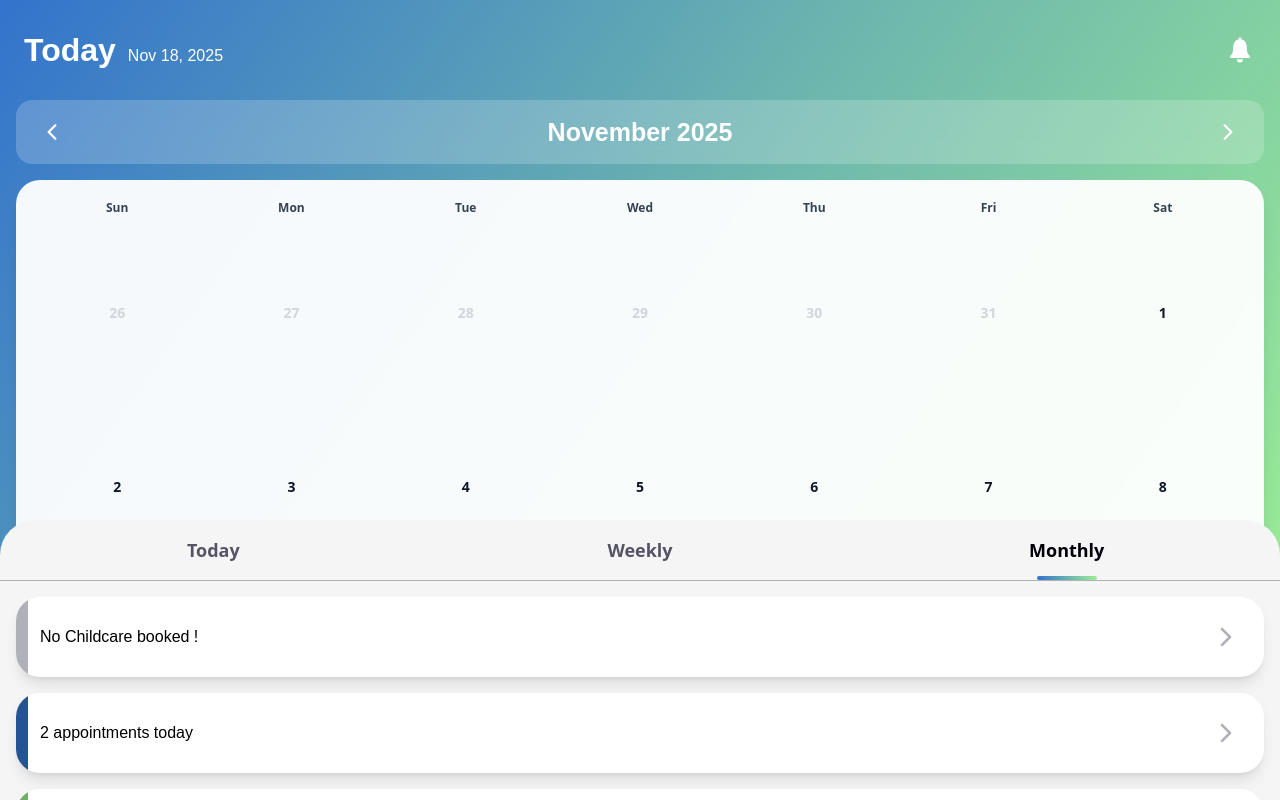
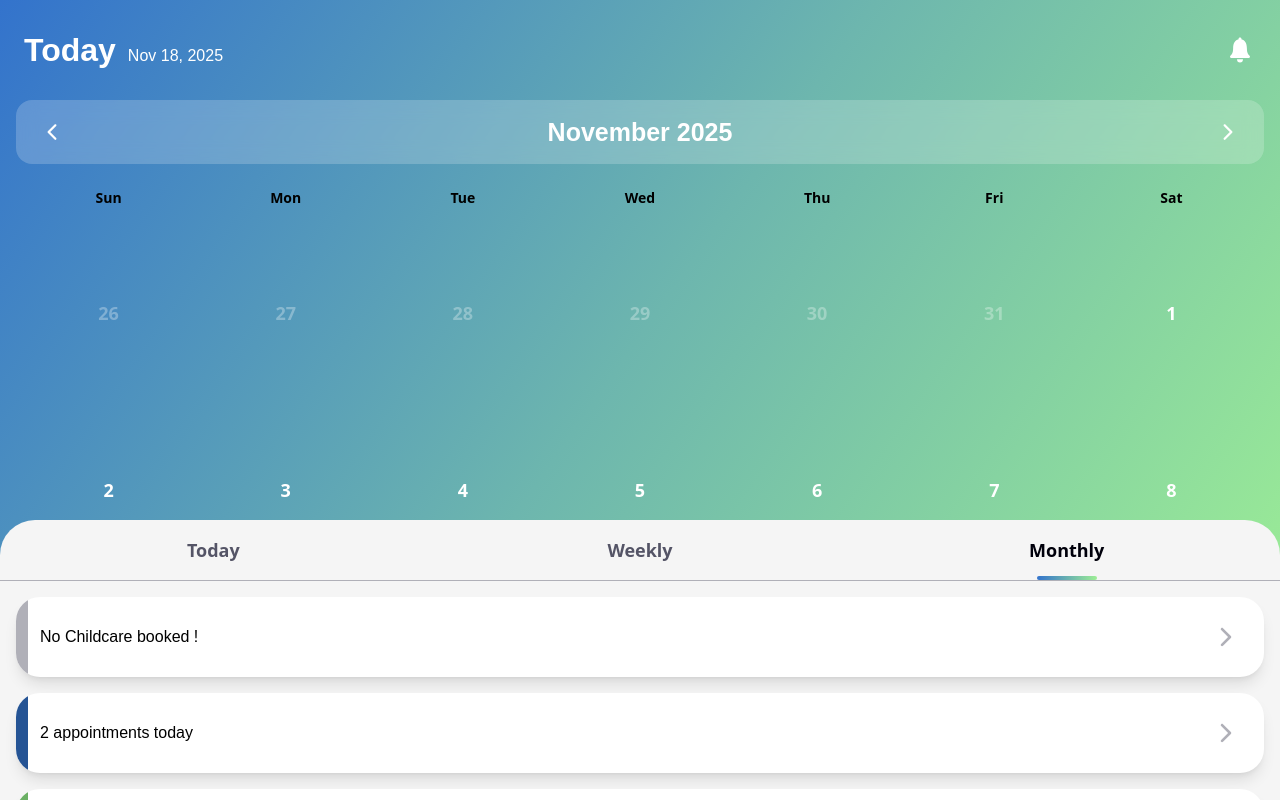
Before and after one commit to IDSP-TRADECARE/Tandem, a Next.js app: page /test in a window 1280 px wide. Both pictures are taken after a click on the button "Monthly". Shown: the top 800 px of the page. Built offline with nearby package versions, Linux system fonts and the light colour scheme; no server answers; a web font is replaced by a local one.

Commit message:
improved the ui of the calendar

```diff
--- a/src/app/components/ui/calendar/DateHeader.tsx
+++ b/src/app/components/ui/calendar/DateHeader.tsx
@@ -251,7 +251,7 @@ export function DateHeader({
 
     return (
       <div className="px-4 pb-4">
-        {/* Month/Year navigation */}
+        {/* Month/Year navigation - Keep as is */}
         <div
           className="px-4 py-3 flex items-center justify-between rounded-2xl mb-4"
           style={{
@@ -280,14 +280,14 @@ export function DateHeader({
           </button>
         </div>
 
-        {/* Calendar Grid */}
-        <div className="bg-white/95 backdrop-blur-sm rounded-3xl p-4 shadow-lg">
+        {/* Calendar Grid - No background container */}
+        <div className="px-2">
           {/* Day headers */}
-          <div className="grid grid-cols-7 gap-1 mb-2">
+          <div className="grid grid-cols-7 gap-2 mb-3">
             {["Sun", "Mon", "Tue", "Wed", "Thu", "Fri", "Sat"].map((day) => (
               <div
                 key={day}
-                className="text-center text-xs font-bold text-gray-700 py-1"
+                className="text-center text-sm font-bold text-black py-2"
               >
                 {day}
               </div>
@@ -295,9 +295,9 @@ export function DateHeader({
           </div>
 
           {/* Calendar days */}
-          <div className="space-y-1">
+          <div className="space-y-2">
             {calendarGrid.map((week, weekIndex) => (
-              <div key={weekIndex} className="grid grid-cols-7 gap-1">
+              <div key={weekIndex} className="grid grid-cols-7 gap-2">
                 {week.map((day, dayIndex) => {
                   const isToday = day.fullDate.toDateString() === todayStr;
                   const isSelected =
@@ -315,43 +315,48 @@ export function DateHeader({
                           handleDayClick(day.fullDate);
                         }
                       }}
+                      disabled={!day.isCurrentMonth}
                       className={`
-                        relative aspect-square rounded-xl flex items-center justify-center
-                        transition-all text-sm font-semibold
+                        relative aspect-square rounded-2xl flex flex-col items-center justify-center
+                        transition-all text-lg font-bold
                         ${
                           !day.isCurrentMonth
-                            ? "text-gray-300 cursor-default"
+                            ? "text-white opacity-30 cursor-default pointer-events-none"
                             : ""
                         }
                         ${
                           day.isCurrentMonth && !isSelected && !isToday
-                            ? "text-gray-900 hover:bg-blue-50"
+                            ? "text-white hover:bg-white/20"
                             : ""
                         }
                         ${
-                          isToday && !isSelected
-                            ? "bg-blue-100 text-blue-600"
+                          isToday && !isSelected && day.isCurrentMonth
+                            ? "bg-white/30 text-white ring-2 ring-white/50"
                             : ""
                         }
-                        ${isSelected ? "bg-blue-600 text-white shadow-md" : ""}
+                        ${
+                          isSelected && day.isCurrentMonth
+                            ? "bg-white text-blue-600 shadow-lg scale-105"
+                            : ""
+                        }
                       `}
                     >
                       <span className="relative z-10">{day.date}</span>
 
-                      {/* Event indicators */}
+                      {/* Event indicators - dots below date - only show for current month */}
                       {day.isCurrentMonth && hasAnyEvent && (
-                        <div className="absolute top-1 right-1 flex gap-0.5">
+                        <div className="absolute bottom-1 flex gap-1">
                           {(hasShift || hasNanny) && (
                             <div
                               className={`w-1.5 h-1.5 rounded-full ${
-                                hasNanny ? "bg-green-500" : "bg-blue-500"
+                                isSelected ? "bg-blue-500" : "bg-white"
                               }`}
                             />
                           )}
                           {(hasWork || hasChildcare) && (
                             <div
                               className={`w-1.5 h-1.5 rounded-full ${
-                                hasWork ? "bg-yellow-500" : "bg-pink-500"
+                                isSelected ? "bg-orange-500" : "bg-white/70"
                               }`}
                             />
                           )}
```
